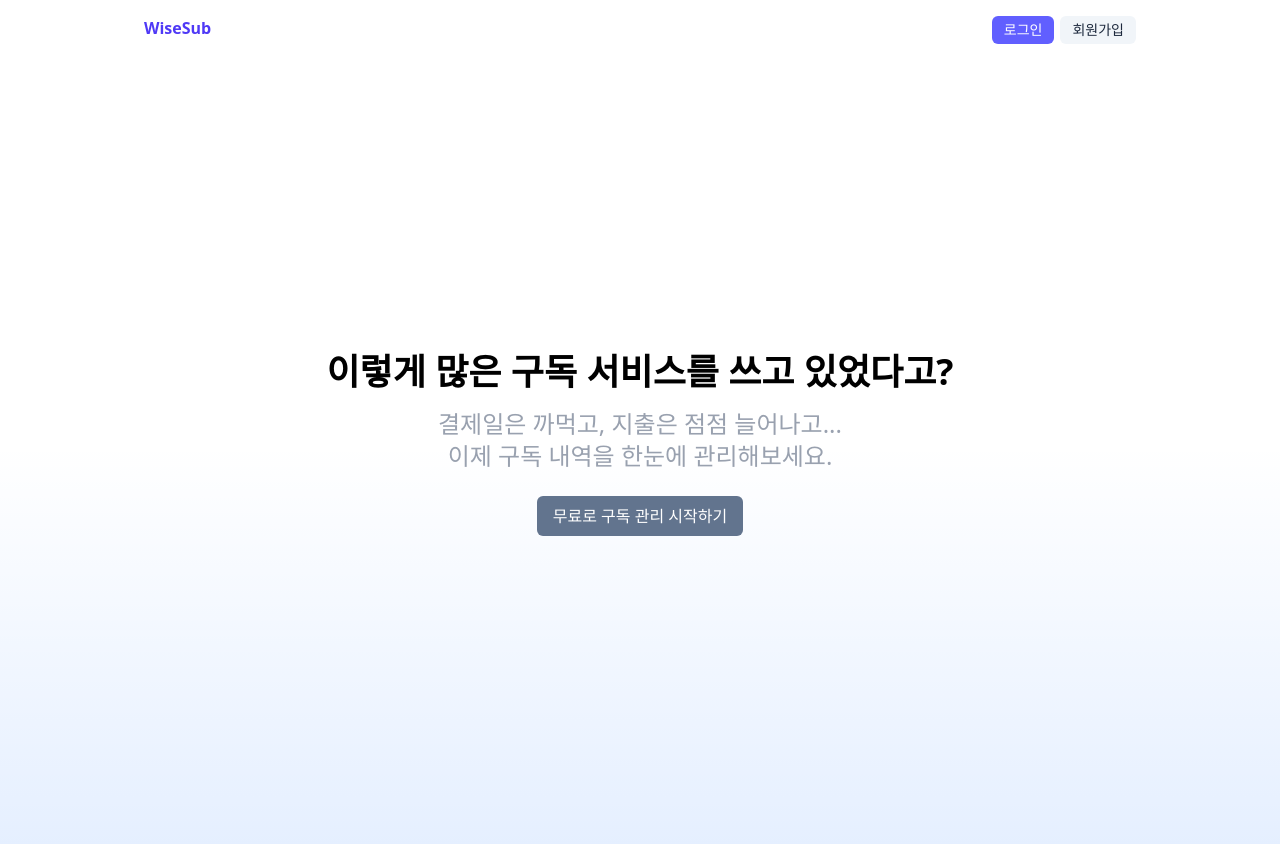
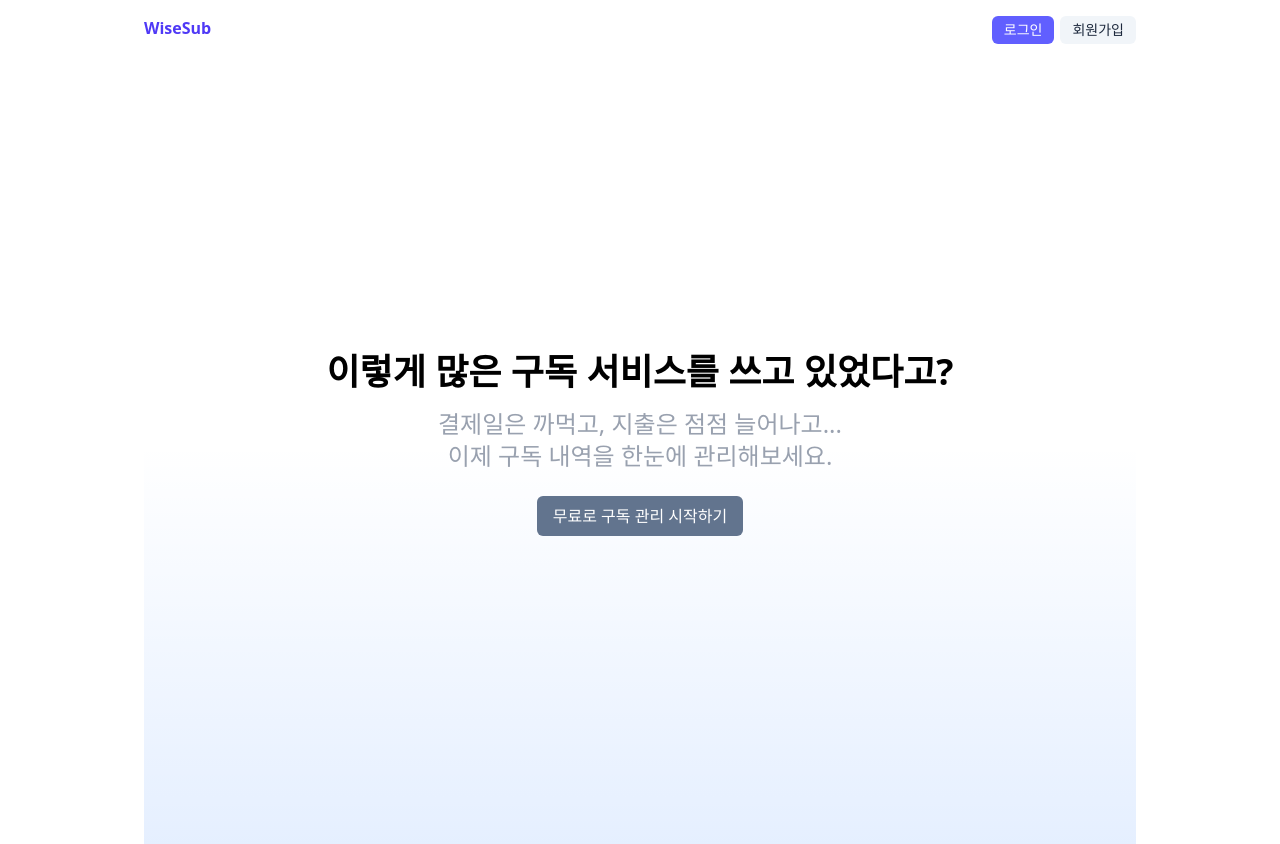
Before and after one commit to kimywann/wise-sub, a React (Vite) app: page / in a window 1280 px wide. Built offline with nearby package versions, Linux system fonts and the light colour scheme.

Commit message:
refactor: Header와 children을 동일 wrapper로 감싸고 min-h-screen 제거

```diff
--- a/src/layout.tsx
+++ b/src/layout.tsx
@@ -6,10 +6,8 @@ interface LayoutProps {
 
 const Layout = ({ children }: LayoutProps) => {
   return (
-    <div className="min-h-screen">
-      <div className="max-w-screen-lg mx-auto px-4">
-        <Header />
-      </div>
+    <div className="max-w-screen-lg mx-auto px-4">
+      <Header />
       {children}
     </div>
   );
```
